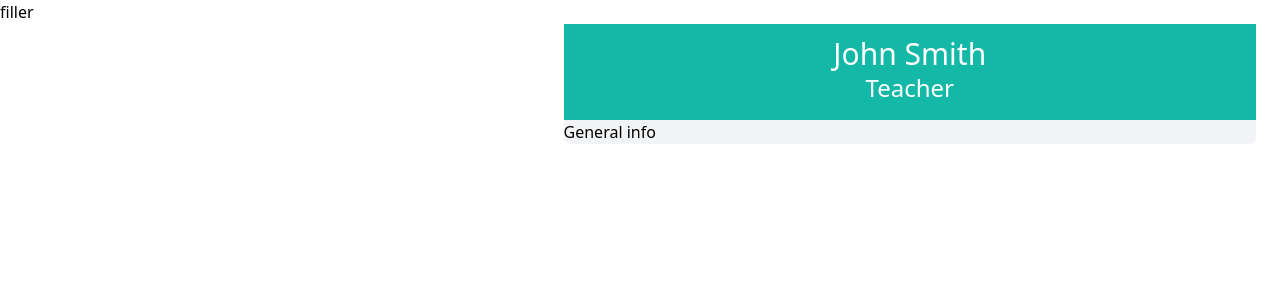
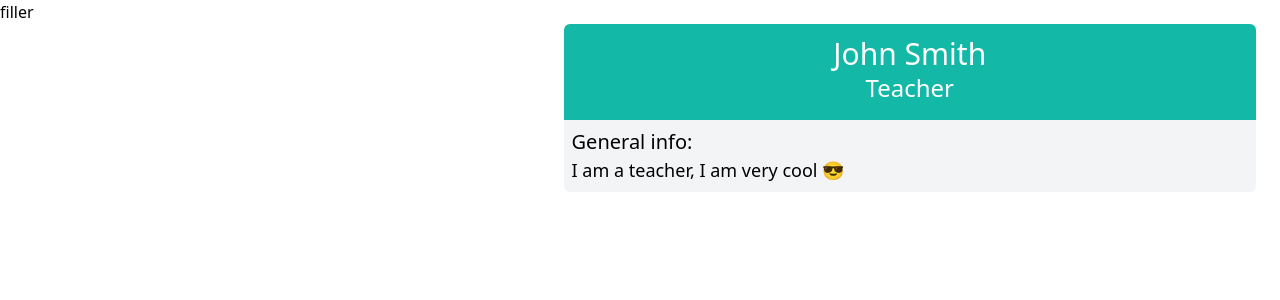
Before and after one commit to vibovenkat123/cv-app-maker, a Vue app: page / in a window 1280 px wide. Shown: the top 300 px of the page. Built offline with nearby package versions, Linux system fonts and the light colour scheme.

Commit message:
add section for a description

```diff
--- a/src/components/cv-main.vue
+++ b/src/components/cv-main.vue
@@ -6,13 +6,14 @@ function example() {
   store.firstName = 'John';
   store.lastName = 'Smith';
   store.jobTitle = 'Teacher';
+  store.description = 'I am a teacher, I am very cool 😎';
 }
 example();
 </script>
 <template>
   <div class="p-6 w-full">
-    <div class="bg-gray-100 flex flex-col rounded-md w-full">
-      <div class = "bg-teal-500 w-full h-24 p-3 flex flex-col items-center">
+      <div class="flex flex-col w-full">
+      <div class = "bg-teal-500 w-full h-24 p-3 flex flex-col items-center rounded-t-md">
         <div class="text-white text-3xl">
           {{`${store.firstName} ${store.lastName}`}}
         </div>
@@ -20,10 +21,16 @@ example();
           {{store.jobTitle}}
         </div>
       </div>
-      <div >
-        General info
+      <div class="bg-gray-100 p-2 rounded-b-md">
+        <div class="flex flex-col">
+        <div class="text-xl">
+          General info:
+        </div>
+        <div class="text-lg">
+          {{store.description}}
+        </div>
+      </div>
       </div>
     </div>
-  </div>
-
+    </div>
 </template>
--- a/src/css/output/output.css
+++ b/src/css/output/output.css
@@ -580,6 +580,29 @@ video {
   border-radius: 0.375rem;
 }
 
+.rounded-lg {
+  border-radius: 0.5rem;
+}
+
+.rounded-t-md {
+  border-top-left-radius: 0.375rem;
+  border-top-right-radius: 0.375rem;
+}
+
+.rounded-b-md {
+  border-bottom-right-radius: 0.375rem;
+  border-bottom-left-radius: 0.375rem;
+}
+
+.border-2 {
+  border-width: 2px;
+}
+
+.border-black {
+  --tw-border-opacity: 1;
+  border-color: rgb(0 0 0 / var(--tw-border-opacity));
+}
+
 .bg-gray-300 {
   --tw-bg-opacity: 1;
   background-color: rgb(209 213 219 / var(--tw-bg-opacity));
@@ -632,6 +655,10 @@ video {
   padding: 0.75rem;
 }
 
+.p-2 {
+  padding: 0.5rem;
+}
+
 .text-3xl {
   font-size: 1.875rem;
   line-height: 2.25rem;
@@ -642,6 +669,16 @@ video {
   line-height: 2rem;
 }
 
+.text-xl {
+  font-size: 1.25rem;
+  line-height: 1.75rem;
+}
+
+.text-lg {
+  font-size: 1.125rem;
+  line-height: 1.75rem;
+}
+
 .text-white {
   --tw-text-opacity: 1;
   color: rgb(255 255 255 / var(--tw-text-opacity));
--- a/src/stores/info-store.ts
+++ b/src/stores/info-store.ts
@@ -6,5 +6,8 @@ export const useInfoStore = defineStore('info', () => {
   const firstName = ref('');
   const lastName = ref('');
   const jobTitle = ref('');
-  return { firstName, lastName, jobTitle };
+  const description = ref('');
+  return {
+    firstName, lastName, jobTitle, description,
+  };
 });
```
